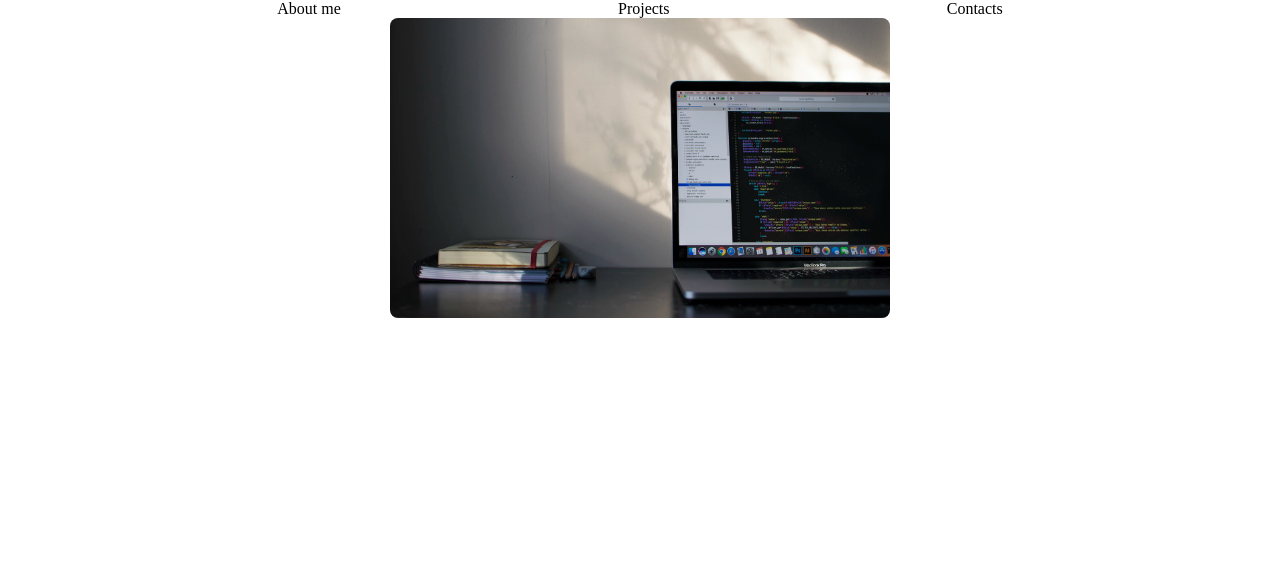
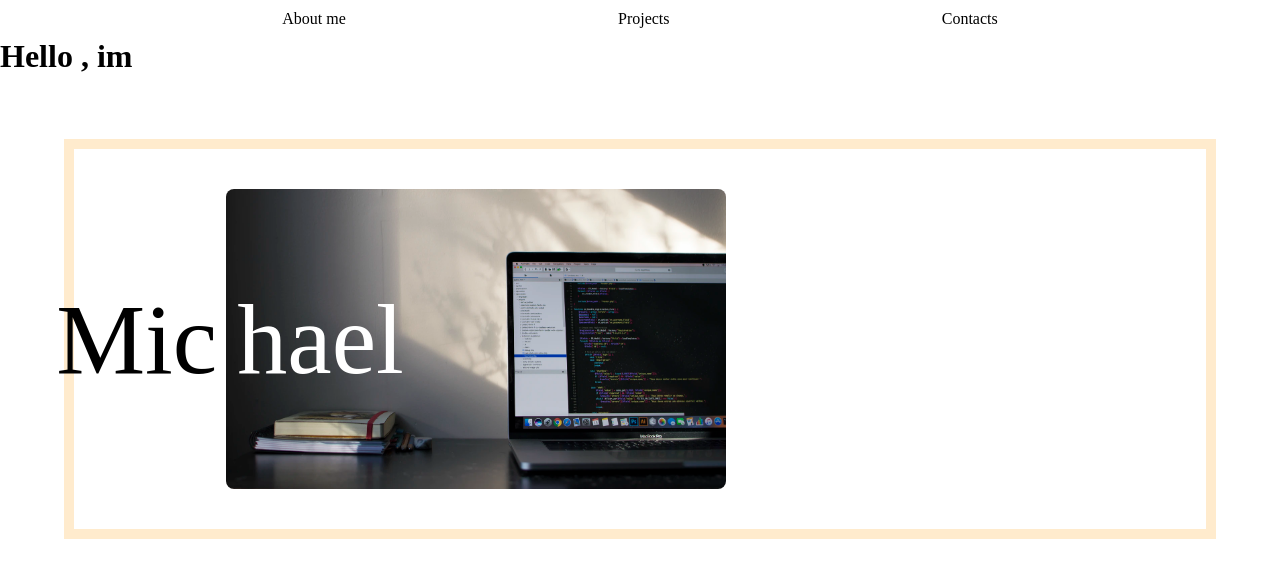
Before and after one commit to junyimn/old-portfolio, a plain HTML site: page index.html in a window 1280 px wide. Drawn offline with Linux system fonts and the light colour scheme.

Commit message:
added the michael and hello text

```diff
--- a/index.html
+++ b/index.html
@@ -11,15 +11,18 @@
 
   <!-- lp-nav = landing page navigation , this is for the navigation bar -->
   <nav class="lp-nav">
-    <div class="lp-nav_about">About me</div>
-    <div class="lp-nav_projects">Projects</div>
-    <div class="lp-nav_contact">Contacts</div>
+    <div class="lp-nav__about">About me</div>
+    <div class="lp-nav__projects">Projects</div>
+    <div class="lp-nav__contact">Contacts</div>
   </nav>
-
+  <div class="hello"><H1>Hello , im</H1></div>
   <!-- lp-mid = landing page mid , this is for the photo and text in the middle of the screen -->
-  <section class="lp-mid">
-    <img class="lp-img" src="/asset/pc.jpeg" alt="Michael Nguyen">
-  </section>
+  <main class="lp-mid">
+    <img class="lp-mid__img" src="/asset/pc.jpeg" alt="Michael Nguyen">
+    <p class="lp-mid__mic">Mic</p>
+    <p class="lp-mid__hael">hael</p>
+    <!-- <p class="lp-mid__ngu">Ngu</p> -->
+  </main>
 
 </body>
 </html>
--- a/main.scss
+++ b/main.scss
@@ -4,34 +4,79 @@
   box-sizing: border-box;
 }
 
-html {
-  /* To make use of full height of page*/
-  min-height: 100%;
-  margin: 0;
-}
-body {
-  min-height: 100%;
-  margin: 0;
-}
-
-nav {
+.lp-nav {
   display: flex;
   align-items: center;
   justify-content: space-evenly;
+  padding: 10px;
+
+
+
+
+  // display: grid;
+  // grid-template-columns: repeat(3, 1fr);
+  // margin-top: 0;
+  // margin-right: 500px;
+  // margin-bottom: 0;
+  // margin-left: 500px;
+  // padding: 10px;
+
+  &__about,
+  &__projects,
+  &__contact {
+
+    align-self: center;
+    justify-self: center;
+    padding: 0;
+  }
+
+
 }
 
 .lp-mid {
   display: flex;
   justify-content: center;
   align-items: center;
-}
+  margin: 5%;
+  border: 10px solid blanchedalmond;
+  height: 50vh;
+  padding: 0;
 
-.lp-img {
-  height: 300px;
-  width: 500px;
-  border-radius: 8px;
-  display: flex;
-  justify-content: center;
-  align-items: center;
 
-}
+
+
+
+  &__img {
+    height: 300px;
+    width: 500px;
+    border-radius: 8px;
+
+
+    }
+
+  &__mic {
+    position: relative;
+    right: 670px;
+    font-size: 100px;
+    }
+
+    &__hael {
+      position: relative;
+      right: 650px;
+      font-size: 100px;
+      color: white;
+    }
+
+    // // &__ngu {
+    // //   position: relative;
+    // //   right: 350px;
+    // //   font-size: 100px;
+    // //   color: white;
+    // }
+  }
+
+  .hello {
+    display: grid;
+    grid-template-columns: repeat(3, 1fr);
+    grid-column-start: 2;
+  }
```
Also changed, not shown: main.css.
